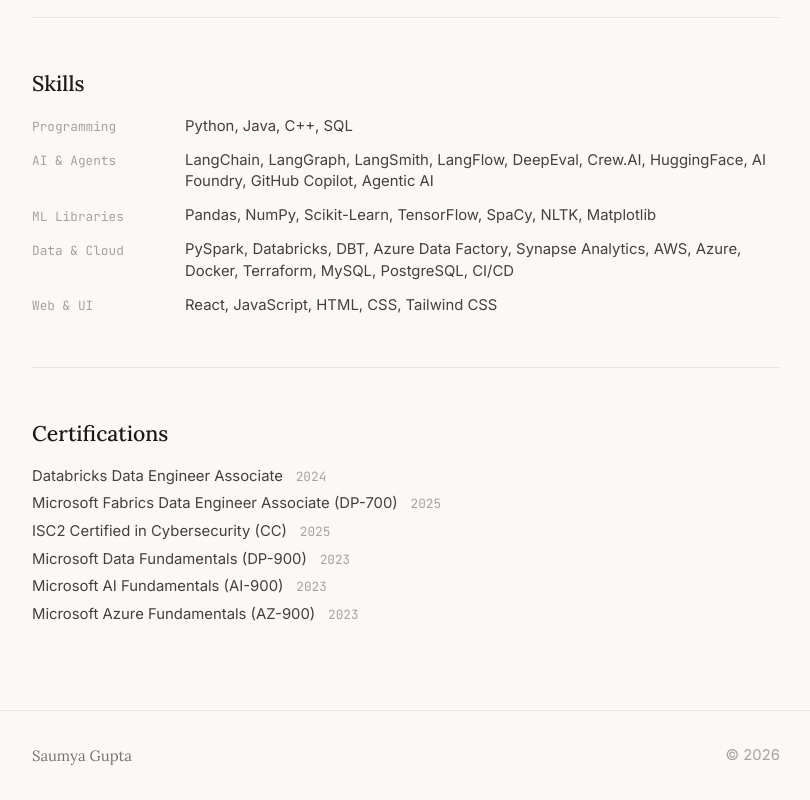
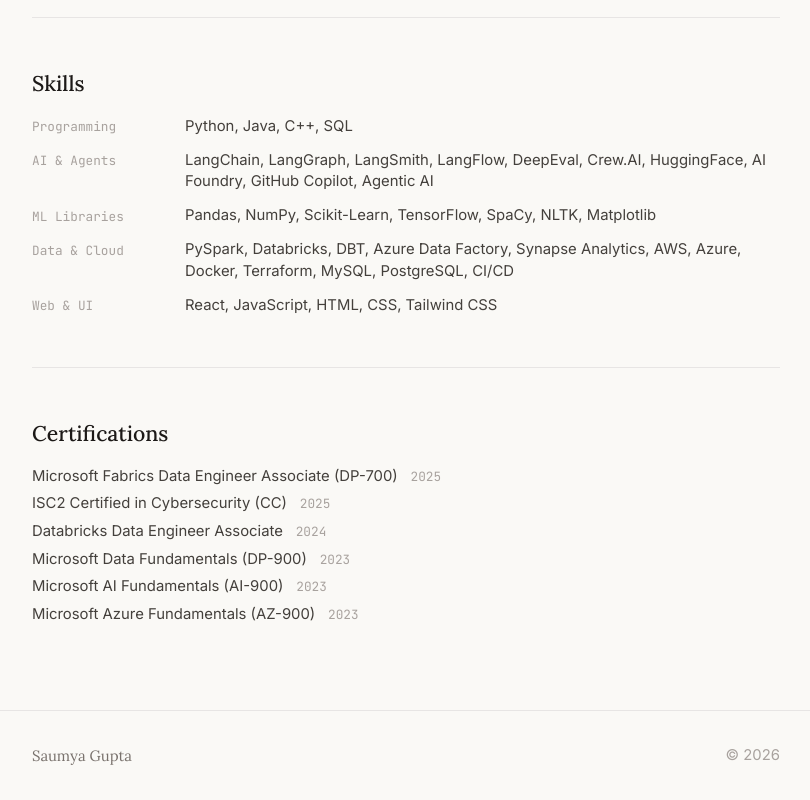
Before and after one commit to saumyagupta2025/portfolio, a React (Vite) app: page /#/ in a window 1280 px wide. Shown: the part 1933-2733 px from the top of the page, without its empty margins (234-1044 px from the left). Built offline with nearby package versions, Linux system fonts and the light colour scheme.

Commit message:
Sort certifications by year descending

```diff
--- a/src/data/certifications.js
+++ b/src/data/certifications.js
@@ -1,9 +1,9 @@
 // ── Certifications ────────────────────────────────────────────
 
 export const certifications = [
-  { name: 'Databricks Data Engineer Associate', year: '2024' },
   { name: 'Microsoft Fabrics Data Engineer Associate (DP-700)', year: '2025' },
   { name: 'ISC2 Certified in Cybersecurity (CC)', year: '2025' },
+  { name: 'Databricks Data Engineer Associate', year: '2024' },
   { name: 'Microsoft Data Fundamentals (DP-900)', year: '2023' },
   { name: 'Microsoft AI Fundamentals (AI-900)', year: '2023' },
   { name: 'Microsoft Azure Fundamentals (AZ-900)', year: '2023' },
```
